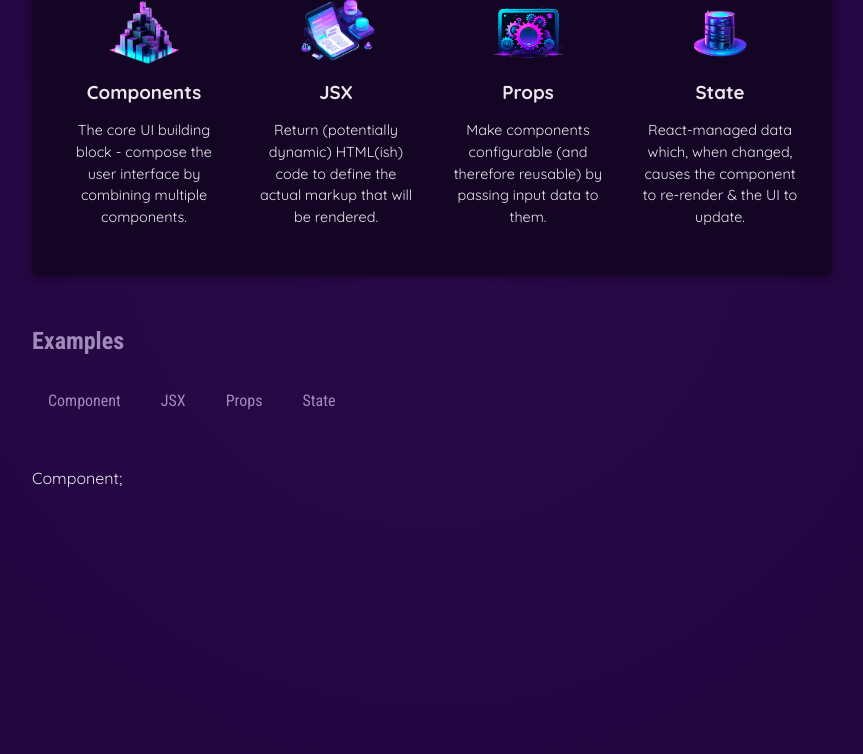
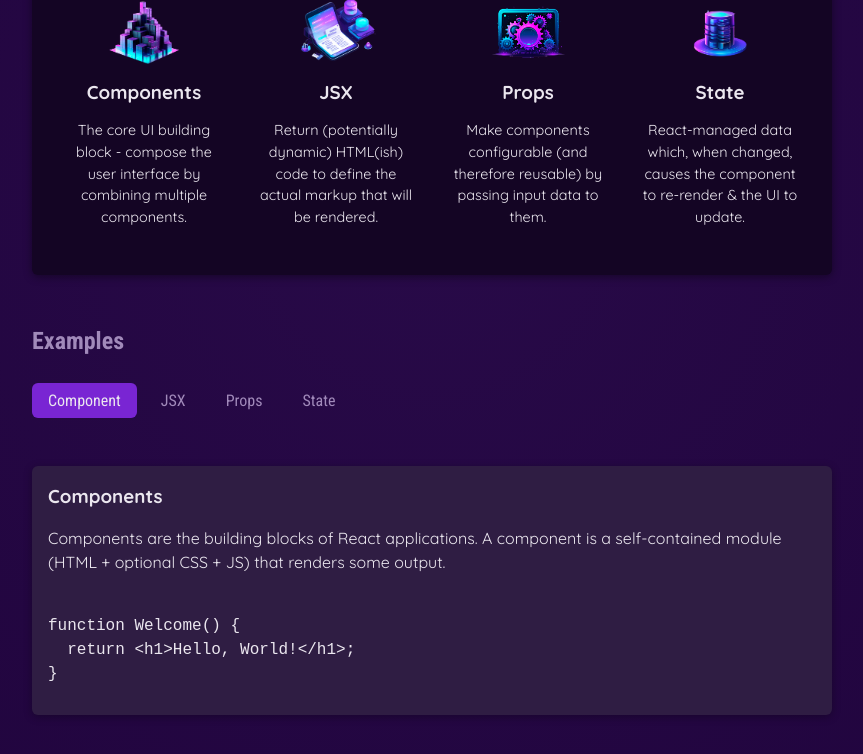
Before and after one commit to YogeshRR/ReactJS_FirstProject, a React (Vite) app: page / in a window 1280 px wide. Both pictures are taken after a click on the button "Component". Shown: the part 424-1178 px from the top of the page, without its empty margins (208-1071 px from the left). Built offline with nearby package versions, Linux system fonts and the light colour scheme.

Commit message:
rendering content conditionally

```diff
--- a/src/App.jsx
+++ b/src/App.jsx
@@ -4,12 +4,25 @@
 import CoreConcepts from './components/CoreConcepts.jsx'
 import { CORE_CONCEPTS } from './data.js';
 import TabBarButton from './components/TabBarButton.jsx';
+import { EXAMPLES } from './data.js';
 
 function App() {
-  const [selectedTopic, setSelectedTopic] = useState('Please click a button to select a Topic');
+  const [selectedTopic, setSelectedTopic] = useState();
   function handleClick(selctedButton) {
     console.log(selctedButton);
     setSelectedTopic(selctedButton);
+  }
+  let tabContent = <p>Please select a topic</p>
+  if (selectedTopic) {
+    tabContent = <div id='tab-content'>
+      <h3>{EXAMPLES[selectedTopic].title}</h3>
+      <p>{EXAMPLES[selectedTopic].description}</p>
+      <pre>
+        <code>
+          {EXAMPLES[selectedTopic].code}
+        </code>
+      </pre>
+    </div>
   }
   return (
     <div>
@@ -37,14 +50,14 @@
         <section id='examples'>
           <h2>Examples</h2>
           <menu>
-            <TabBarButton onSelect={() => handleClick('Component')}>Component</TabBarButton>
-            <TabBarButton onSelect={() => handleClick('JSX')}>JSX</TabBarButton>
-            <TabBarButton onSelect={() => handleClick('Props')}>Props</TabBarButton>
-            <TabBarButton onSelect={() => handleClick('State')}>State</TabBarButton>
+            <TabBarButton isSelect={selectedTopic === 'components'} onSelect={() => handleClick('components')}>Component</TabBarButton>
+            <TabBarButton isSelect={selectedTopic === 'jsx'} onSelect={() => handleClick('jsx')}>JSX</TabBarButton>
+            <TabBarButton isSelect={selectedTopic === 'props'} onSelect={() => handleClick('props')}>Props</TabBarButton>
+            <TabBarButton isSelect={selectedTopic === 'state'} onSelect={() => handleClick('state')}>State</TabBarButton>
           </menu>
 
         </section>
-        {selectedTopic};
+        {tabContent}
       </main>
     </div>
   );
--- a/src/components/TabBarButton.jsx
+++ b/src/components/TabBarButton.jsx
@@ -1,4 +1,4 @@
-export default function TabBarButton({ children, onSelect }) {
+export default function TabBarButton({ children, onSelect, isSelect }) {
 
-    return (<button onClick={onSelect}>{children}</button>);
+    return (<button className={isSelect === true ? 'active' : undefined} onClick={onSelect}>{children}</button>);
 }
--- a/src/data.js
+++ b/src/data.js
@@ -29,3 +29,54 @@
       'React-managed data which, when changed, causes the component to re-render & the UI to update.',
   },
 ];
+
+export const EXAMPLES = {
+  components: {
+    title: 'Components',
+    description:
+      'Components are the building blocks of React applications. A component is a self-contained module (HTML + optional CSS + JS) that renders some output.',
+    code: `
+function Welcome() {
+  return <h1>Hello, World!</h1>;
+}`,
+  },
+  jsx: {
+    title: 'JSX',
+    description:
+      'JSX is a syntax extension to JavaScript. It is similar to a template language, but it has full power of JavaScript (e.g., it may output dynamic content).',
+    code: `
+<div>
+  <h1>Welcome {userName}</h1>
+  <p>Time to learn React!</p>
+</div>`,
+  },
+  props: {
+    title: 'Props',
+    description:
+      'Components accept arbitrary inputs called props. They are like function arguments.',
+    code: `
+function Welcome(props) {
+  return <h1>Hello, {props.name}</h1>;
+}`,
+  },
+  state: {
+    title: 'State',
+    description:
+      'State allows React components to change their output over time in response to user actions, network responses, and anything else.',
+    code: `
+function Counter() {
+  const [isVisible, setIsVisible] = useState(false);
+
+  function handleClick() {
+    setIsVisible(true);
+  }
+
+  return (
+    <div>
+      <button onClick={handleClick}>Show Details</button>
+      {isVisible && <p>Amazing details!</p>}
+    </div>
+  );
+}`,
+  },
+};
```
